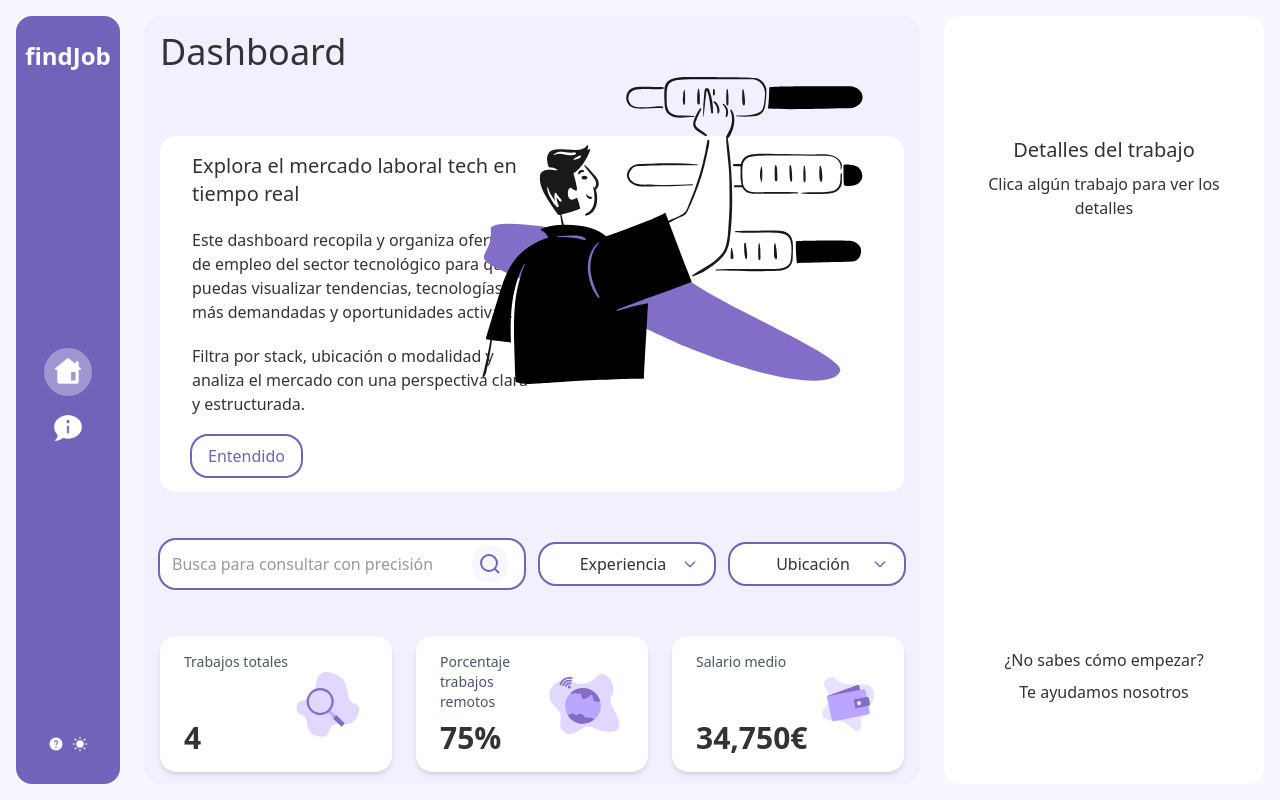
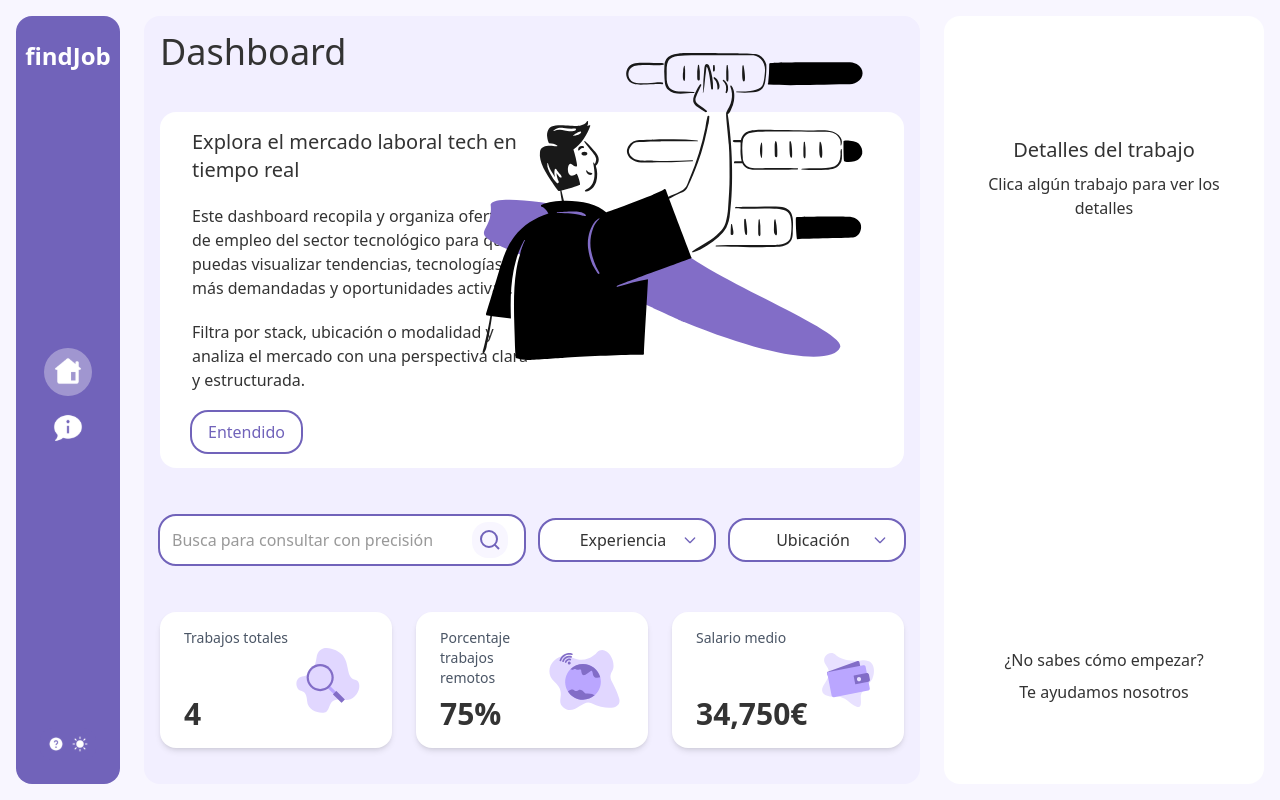
Before and after one commit to JaumeEsquerdo/dashboard-findJob, a Next.js app in the folder job-dashboard/: page / in a window 1280 px wide. Built offline with nearby package versions, Linux system fonts and the light colour scheme.

Commit message:
reajustar margenes page Dashboard

```diff
--- a/job-dashboard/src/app/page.tsx
+++ b/job-dashboard/src/app/page.tsx
@@ -78,7 +78,7 @@ export default function Home() {
 
         {/* onboarding */}
         {isOnboardingVisible && (
-          <div className="relative flex flex-col-reverse justify-between items-center p-4 lg:mt-12 rounded-2xl bg-whiteSpecial lg:flex-row lg:pr-8 lg:pl-8">
+          <div className="relative flex flex-col-reverse justify-between items-center p-4 lg:mt-6 rounded-2xl bg-whiteSpecial lg:flex-row lg:pr-8 lg:pl-8">
             <div className="flex flex-col gap-5 justify-center items-center lg:items-start lg:max-w-1/2">
               <h2 className="text-center text-xl font-medium text-textColor lg:text-start">Explora el mercado laboral tech en tiempo real</h2>
               <p>Este dashboard recopila y organiza ofertas de empleo del sector tecnológico para que puedas visualizar tendencias, tecnologías más demandadas y oportunidades activas.</p>
--- a/job-dashboard/src/components/FiltrosSelects.tsx
+++ b/job-dashboard/src/components/FiltrosSelects.tsx
@@ -50,9 +50,9 @@ export const FiltrosSelects = ({ filters, uniqueLocations, setFilters }: Props)
 
 
     return (
-        <div ref={ref} className="relative flex flex-col lg:flex-row gap-4 lg:items-center lg:justify-center pt-4 mt-4">
+        <div ref={ref} className="relative flex flex-col lg:flex-row gap-4 lg:items-center lg:justify-center mt-8">
             {step === 2 && (
-                <div className="absolute top-32 left-6 p-6 flex flex-col gap-2 bg-amber-50 w-80 shadow-lg rounded-2xl z-20 lg:top-22 lg:gap-4">
+                <div className="absolute top-32 left-6 p-6 flex flex-col gap-2 bg-amber-50 w-80 shadow-lg rounded-2xl z-20 lg:top-18 lg:gap-4">
                     <p>Aquí puedes filtrar tanto por palabras clave como por experiencia y/o ubicación.</p>
                     <Button className="w-full" bgColor="bg-amber-100" onClick={() => {
                         nextStep()
```
